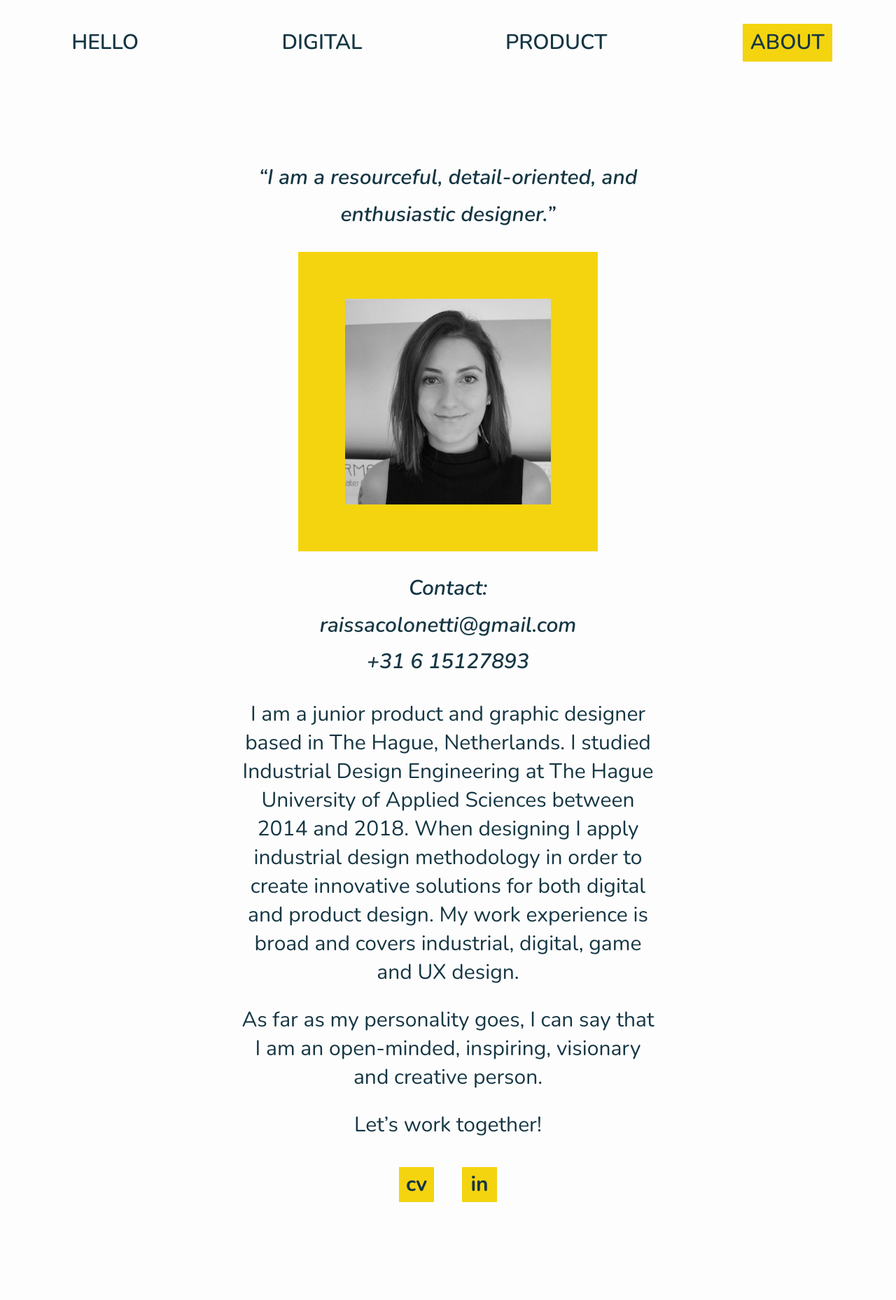
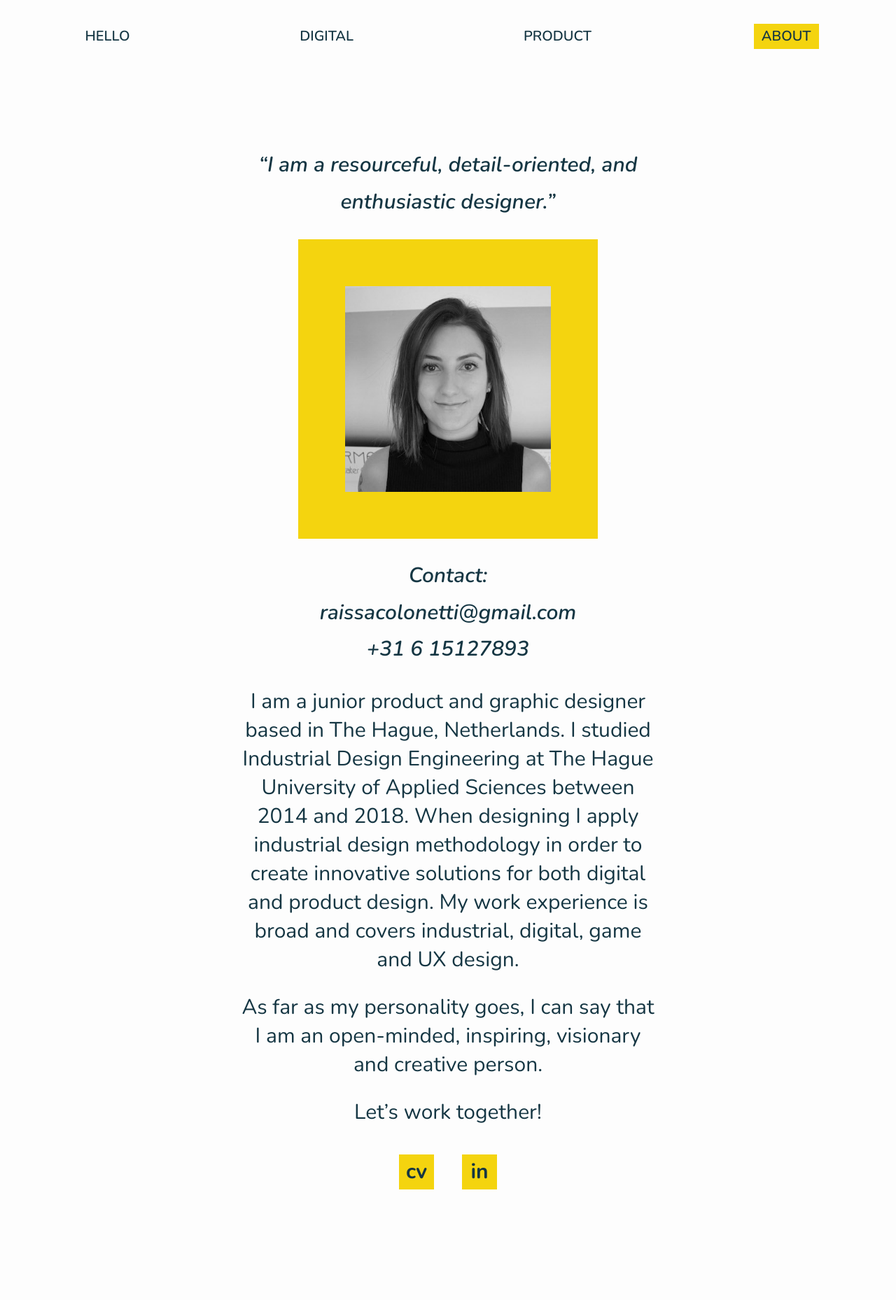
Before and after one commit to NunoAlexandre/raissacolonetti.github.io, a Jekyll site: the page built from about.html, in a window 1280 px wide. Shown: the whole page at 70% size. Built offline with Jekyll 4.4.1, drawn with Linux system fonts in a browser that asks for light colours.

Commit message:
Improve size of menu links
Make it more responsive & smaller.

```diff
--- a/_sass/_layout.scss
+++ b/_sass/_layout.scss
@@ -23,15 +23,11 @@
 
     a {
         color: $text-color;
-        font-size: 30px;
+        font-size: calc(80% + 0.5vw);
         font-weight: 600;
         line-height: 3ch;
         text-transform: uppercase;
         padding: 0 11px;
-
-        @include media-query($on-palm) {
-           font-size: $base-font-size - 3;
-        }
     }
 
     a:nth-of-type(1) {
```
